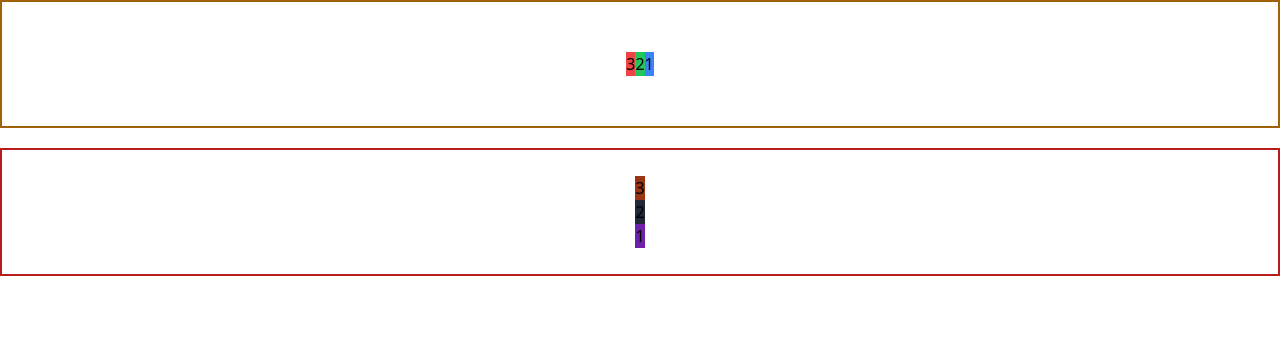
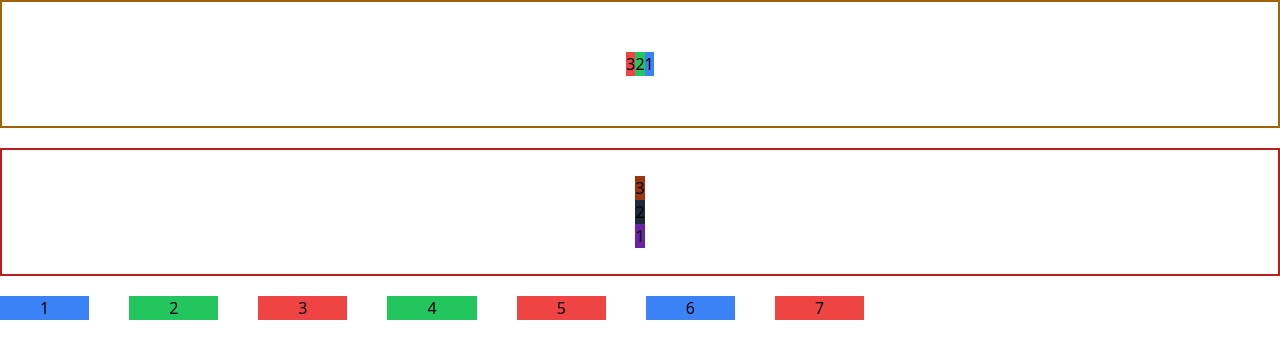
Before and after one commit to treinaweb/Tailwind-Flexbox, a website: page index.html in a window 1280 px wide. Drawn offline with nearby package versions, Linux system fonts and the light colour scheme; files that its build step writes are made by us from their sources.

Commit message:
01:06 - Flex-wrap

```diff
--- a/index.html
+++ b/index.html
@@ -14,10 +14,20 @@
         <div class="bg-red-500">3</div>
     </div>
 
-    <div class="flex flex-col-reverse items-center border-2 border-red-700 h-32 justify-center">
+    <div class="flex flex-col-reverse items-center border-2 border-red-700 h-32 justify-center mb-5">
         <div class="bg-purple-800">1</div>
         <div class="bg-gray-800">2</div>
         <div class="bg-orange-800">3</div>
     </div>
+
+    <div class="flex flex-wrap gap-10 mb-5">
+        <div class="bg-blue-500 px-10">1</div>
+        <div class="bg-green-500 px-10 ">2</div>
+        <div class="bg-red-500 px-10">3</div>
+        <div class="bg-green-500 px-10">4</div>
+        <div class="bg-red-500 px-10">5</div>
+        <div class="bg-blue-500 px-10 ">6</div>
+        <div class="bg-red-500 px-10">7</div>
+    </div>
 </body>
 </html>
```
